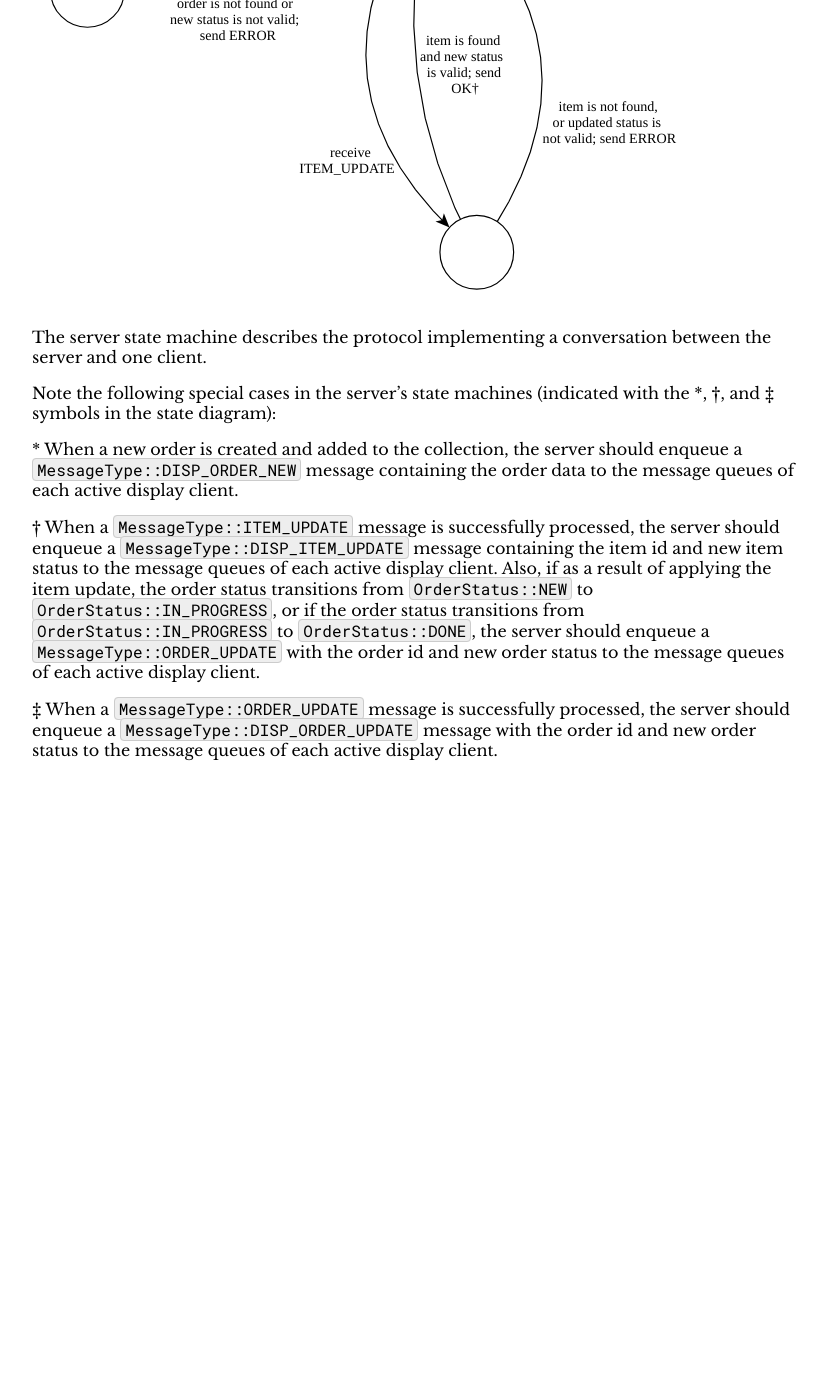
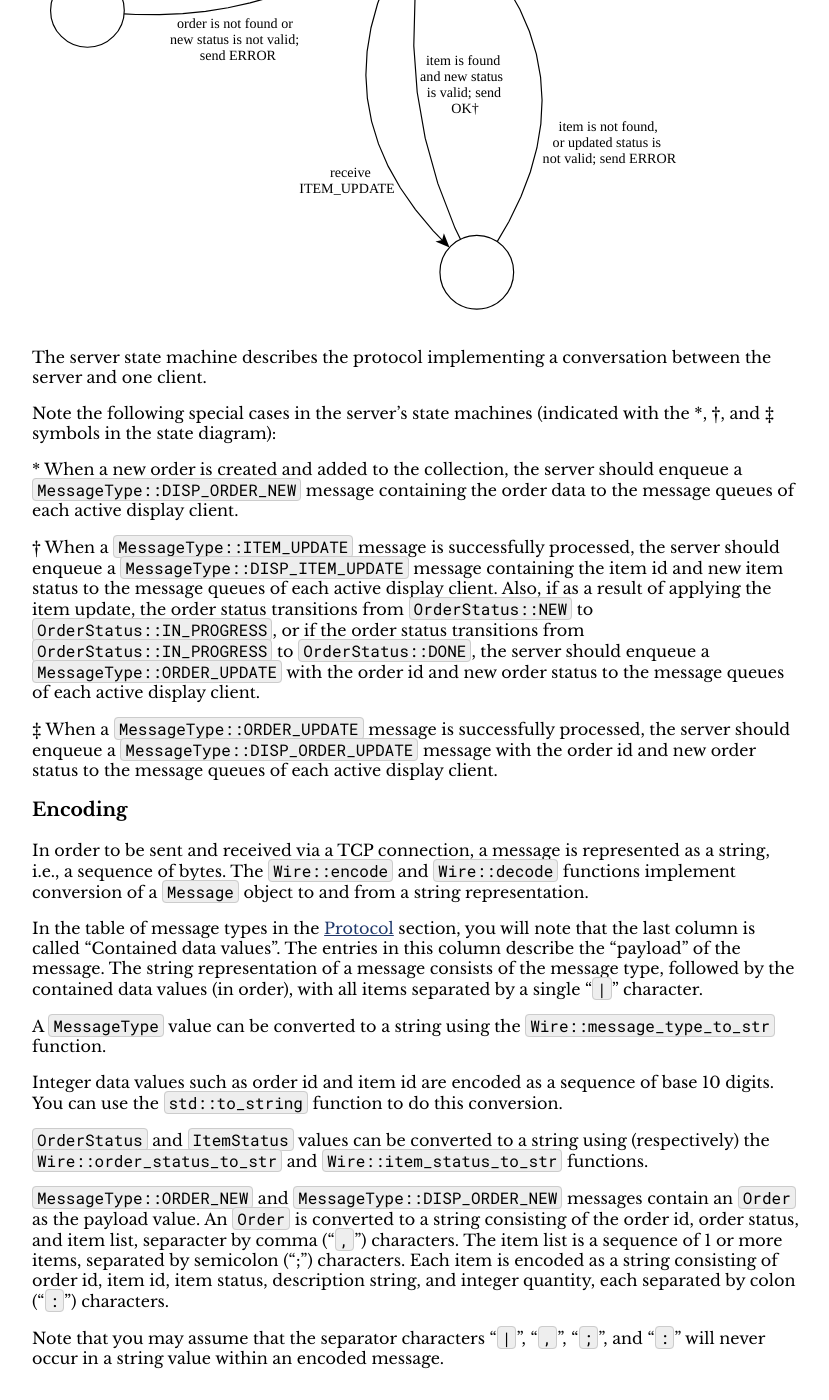
Before and after one commit to jhucsf/spring2026, a Jekyll site: the page built from assign/assign05.md, in a window 1280 px wide and 1400 px high, scrolled down 5538 px. Shown: the whole window, without its empty margins (224-1053 px from the left). Built offline with Jekyll 4.4.1, drawn with Linux system fonts in a browser that asks for light colours; before the commit the page ends 6330 px from its top, so only the background shows below that; some of the changed text lies outside the part shown.

Commit message:
start explaining how message encoding works

```diff
--- a/assign/assign05.md
+++ b/assign/assign05.md
@@ -112,7 +112,7 @@ orders and their constituent items.
 
 The clients and server communicate with each other by sending *messages*.
 Full details about messages, their encoding, and the general network protocol
-are given in the [Protocol](#protocol) section.
+are given in the [Protocol](#protocol) and [Encoding](#encoding) sections.
 
 ## Restaurant Order System
 
@@ -233,3 +233,37 @@ to the message queues of each active display client.
 server should enqueue a `MessageType::DISP_ORDER_UPDATE` message with the
 order id and new order status to the message queues of each active display
 client.
+
+### Encoding
+
+In order to be sent and received via a TCP connection, a message is represented
+as a string, i.e., a sequence of bytes. The `Wire::encode` and `Wire::decode`
+functions implement conversion of a `Message` object to and from a string representation.
+
+In the table of message types in the [Protocol](#protocol) section, you
+will note that the last column is called "Contained data values". The
+entries in this column describe the "payload" of the message. The string
+representation of a message consists of the message type, followed by the
+contained data values (in order), with all items separated by a single
+"`|`" character.
+
+A `MessageType` value can be converted to a string using the
+`Wire::message_type_to_str` function.
+
+Integer data values such as order id and item id are encoded as a sequence of
+base 10 digits. You can use the `std::to_string` function to do this conversion.
+
+`OrderStatus` and `ItemStatus` values can be converted to a string using
+(respectively) the `Wire::order_status_to_str` and `Wire::item_status_to_str`
+functions.
+
+`MessageType::ORDER_NEW` and `MessageType::DISP_ORDER_NEW` messages contain an
+`Order` as the payload value. An `Order` is converted to a string
+consisting of the order id, order status, and item list, separacter by comma
+("`,`") characters. The item list is a sequence of 1 or more items, separated
+by semicolon (";") characters. Each item is encoded as a string consisting of
+order id, item id, item status, description string, and integer quantity,
+each separated by colon ("`:`") characters.
+
+Note that you may assume that the separator characters "`|`", "`,`", "`;`", and
+"`:`" will never occur in a string value within an encoded message.
```
